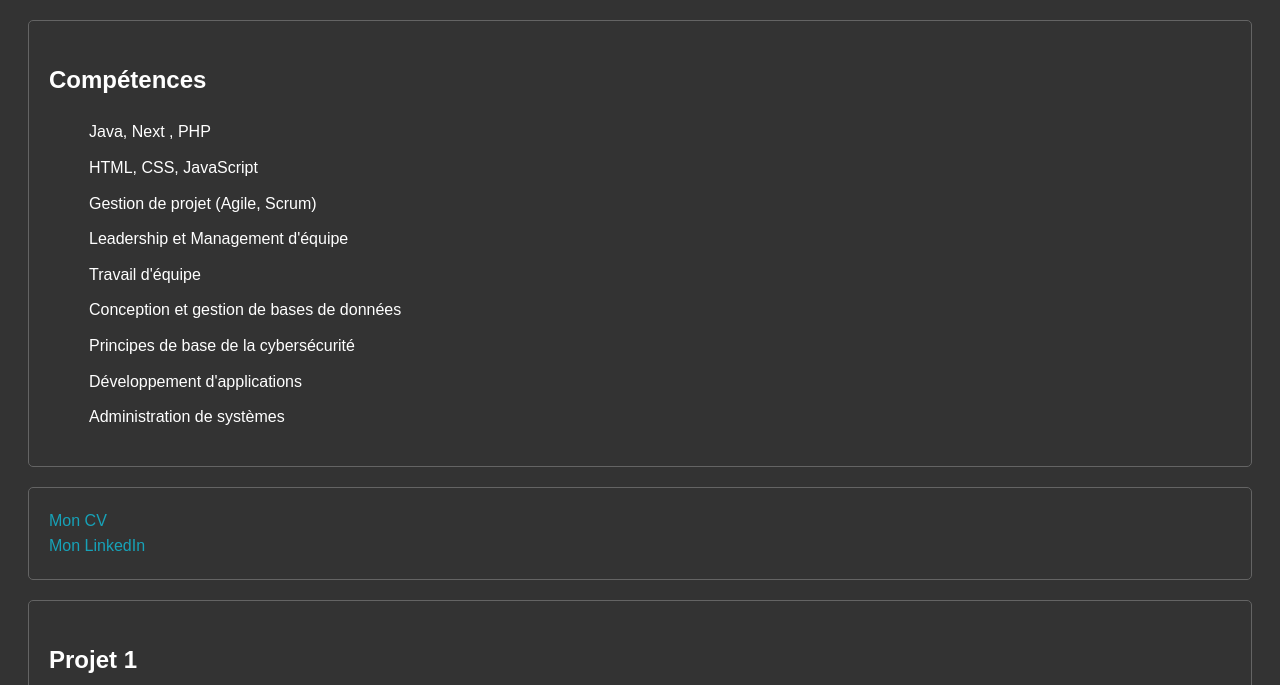
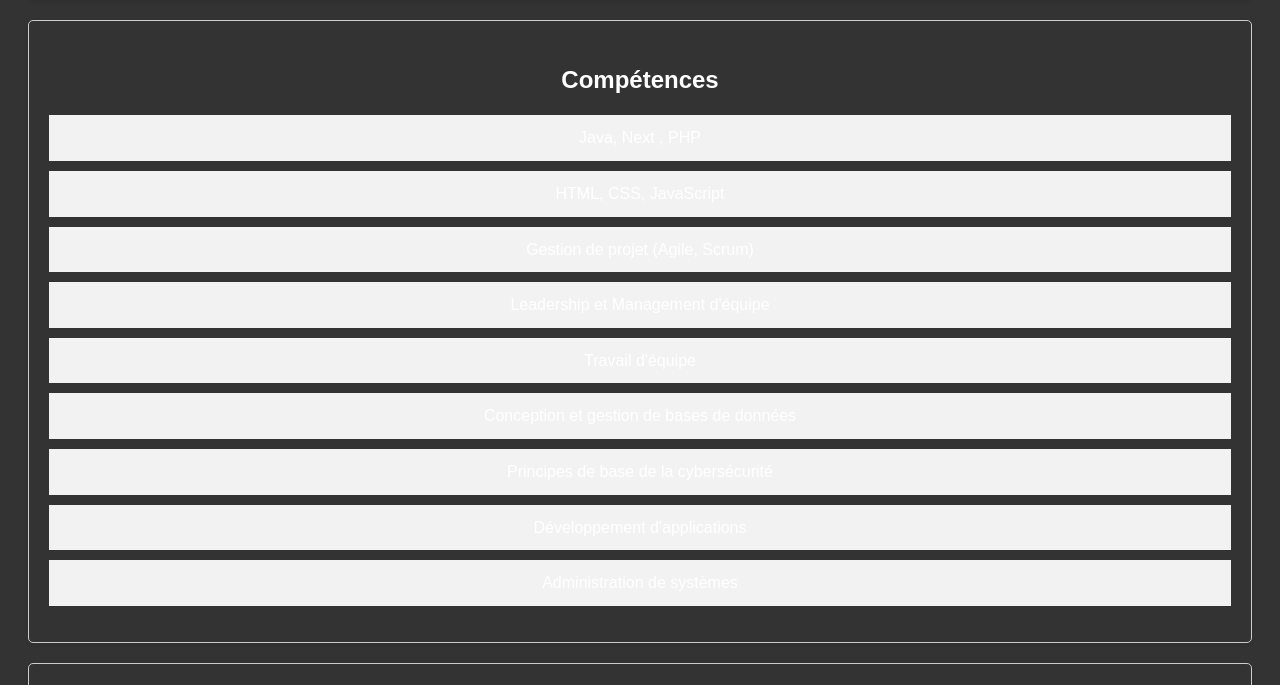
Before and after one commit to Njdadoo/njdadoo.github.io, a plain HTML site: page index.html in a window 1280 px wide. Shown: the part 145-830 px from the top of the page. Drawn offline with Linux system fonts and the light colour scheme.

Commit message:
changement competence

```diff
--- a/styles/style.css
+++ b/styles/style.css
@@ -12,8 +12,9 @@ body {
 
 
 .header, .skills, .links, .project {
-    border: 1px solid #646464;
+    border: 1px solid #ccc;
     border-radius: 5px;
+    box-shadow: 0 2px 4px rgba(0, 0, 0, 0.1);
     margin-bottom: 20px;
     padding: 20px;
 }
@@ -45,3 +46,24 @@ ul {
 ul li {
     margin-bottom: 10px;
 }
+
+.skills {
+    text-align: center;
+    margin: 20px;
+}
+
+.skills h2 {
+    font-size: 24px;
+    margin-bottom: 10px;
+}
+
+.skills ul {
+    list-style: none;
+    padding: 0;
+}
+
+.skills ul li {
+    background-color: #f2f2f2;
+    margin: 10px 0;
+    padding: 10px;
+}
```
